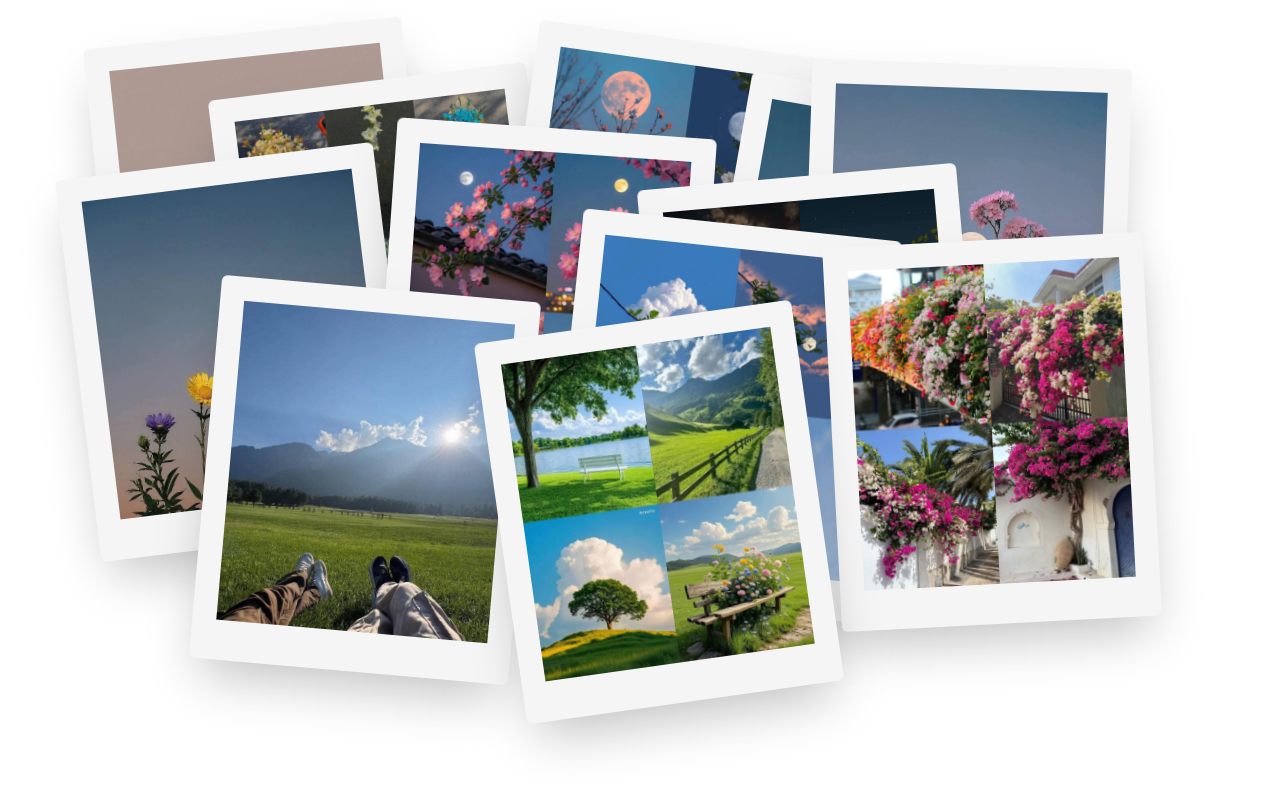
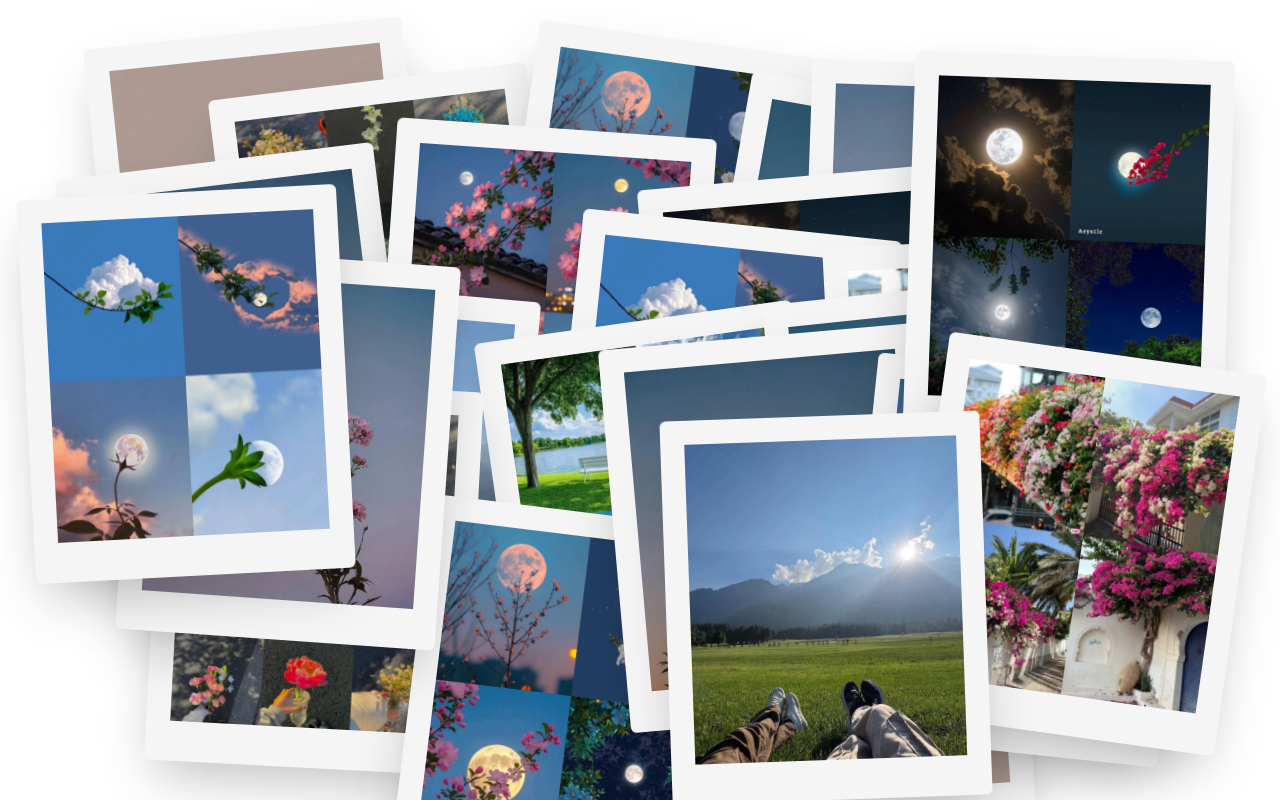
Before and after one commit to SharwanKunwar/Draggable, a React (Vite) app: page / in a window 1280 px wide. Built offline with nearby package versions, Linux system fonts and the light colour scheme.

Commit message:
added images and fixed ui

```diff
--- a/index.html
+++ b/index.html
@@ -4,7 +4,7 @@
     <meta charset="UTF-8" />
     <link rel="icon" type="image/svg+xml" href="react.svg" />
     <meta name="viewport" content="width=device-width, initial-scale=1.0" />
-    <title>Str+anger</title>
+    <title>Project:us</title>
   </head>
   <body>
     <div id="root"></div>
--- a/src/components/ui/DraggableCardDemo.jsx
+++ b/src/components/ui/DraggableCardDemo.jsx
@@ -63,18 +63,73 @@ export function DraggableCardDemo() {
       image: "/img/g12.jpg",
       className: "absolute top-80 right-[36%] rotate-[-8deg]",
     },
+    {
+      title: "",
+      image: "/img/g1.jpg",
+      className: "absolute top-96 left-[12%] rotate-[3deg]",
+    },
+    {
+      title: "",
+      image: "/img/g3.jpg",
+      className: "absolute top-[28rem] right-[20%] rotate-[-4deg]",
+    },
+    {
+      title: "",
+      image: "/img/g2.jpg",
+      className: "absolute top-[32rem] left-[32%] rotate-[7deg]",
+    },
+    {
+      title: "",
+      image: "/img/g4.jpg",
+      className: "absolute bottom-32 right-[14%] rotate-[-6deg]",
+    },
+    {
+      title: "",
+      image: "/img/g5.jpg",
+      className: "absolute bottom-40 left-[10%] rotate-[4deg]",
+    },
+    {
+      title: "",
+      image: "/img/g6.jpg",
+      className: "absolute bottom-20 left-[48%] rotate-[-5deg]",
+    },
+    {
+      title: "",
+      image: "/img/g7.jpg",
+      className: "absolute bottom-12 right-[8%] rotate-[6deg]",
+    },
+    {
+      title: "",
+      image: "/img/g8.jpg",
+      className: "absolute top-14 right-[4%] rotate-[2deg]",
+    },
+    {
+      title: "",
+      image: "/img/g9.jpg",
+      className: "absolute top-48 left-[2%] rotate-[-3deg]",
+    },
+    {
+      title: "",
+      image: "/img/g10.jpg",
+      className: "absolute top-[22rem] right-[3%] rotate-[8deg]",
+    },
+    {
+      title: "",
+      image: "/img/g11.jpg",
+      className: "absolute top-[26rem] left-[52%] rotate-[-2deg]",
+    },
   ];
   return (
     <DraggableCardContainer
       className="relative flex min-h-screen w-full items-center justify-center overflow-clip">
       <img
-        src="/img/sha.jpg"
+        src="/girl.jpg"
         alt="Love message"
-        className="absolute left-1/2 top-[28%] h-36 w-36 -translate-x-1/2 rounded-full object-cover shadow-lg ring-4 ring-white/60 dark:ring-neutral-800"
+        className="absolute left-1/2 top-[28%] h-90 w-90 -translate-x-1/2 rounded-md rotate-[6deg] object-cover shadow-lg ring-4 ring-white/60 dark:ring-neutral-800"
       />
       <p
-        className="absolute top-1/2 mx-auto max-w-sm -translate-y-3/4 text-center text-2xl font-black text-neutral-400 md:text-4xl dark:text-neutral-800">
-        Hey Beautiful Soul I love you 💌
+        className="absolute top-[45%] left-[43%] mx-auto max-w-sm -translate-y-3/4 text-white text-center text-sm font-black  md:text-sm dark:text-neutral-800">
+        Hey Beautiful Soul Hi 💌
       </p>
       {items.map((item, index) => (
         <DraggableCardBody key={index} className={item.className}>
```
